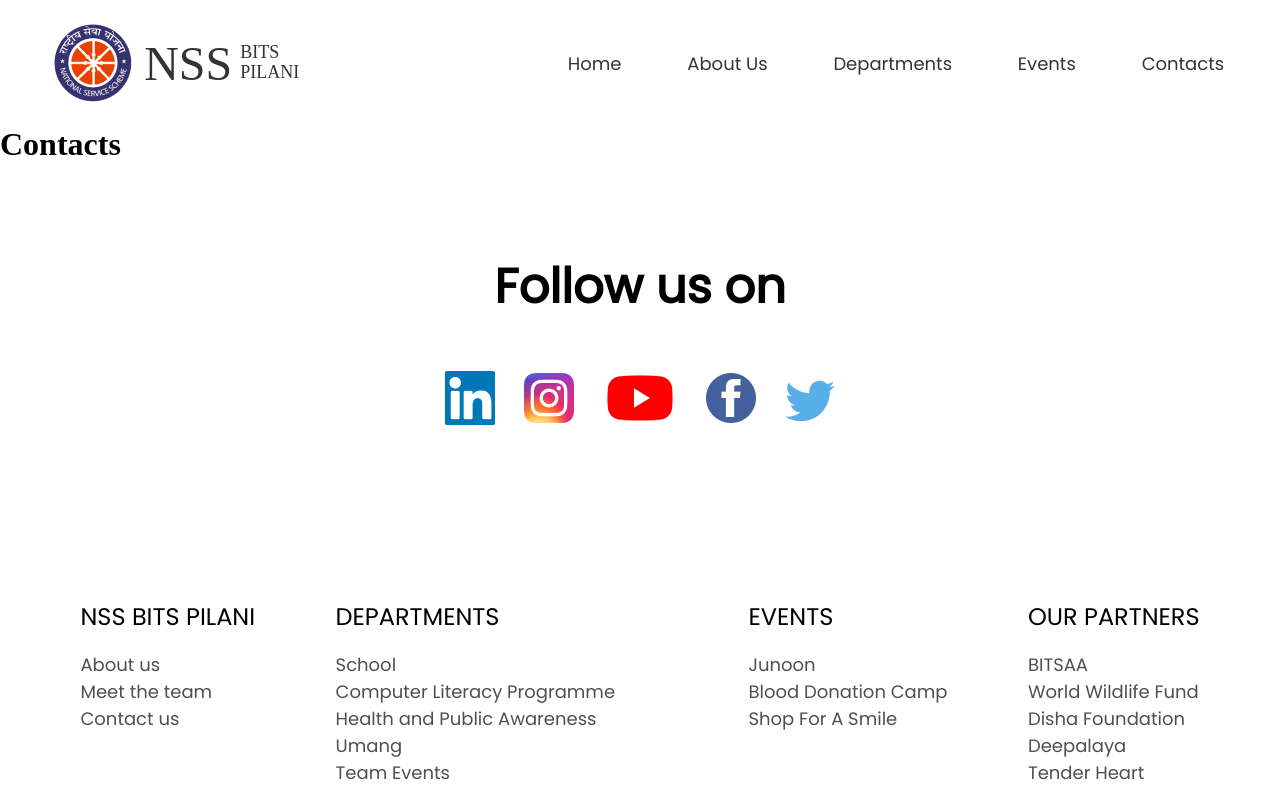
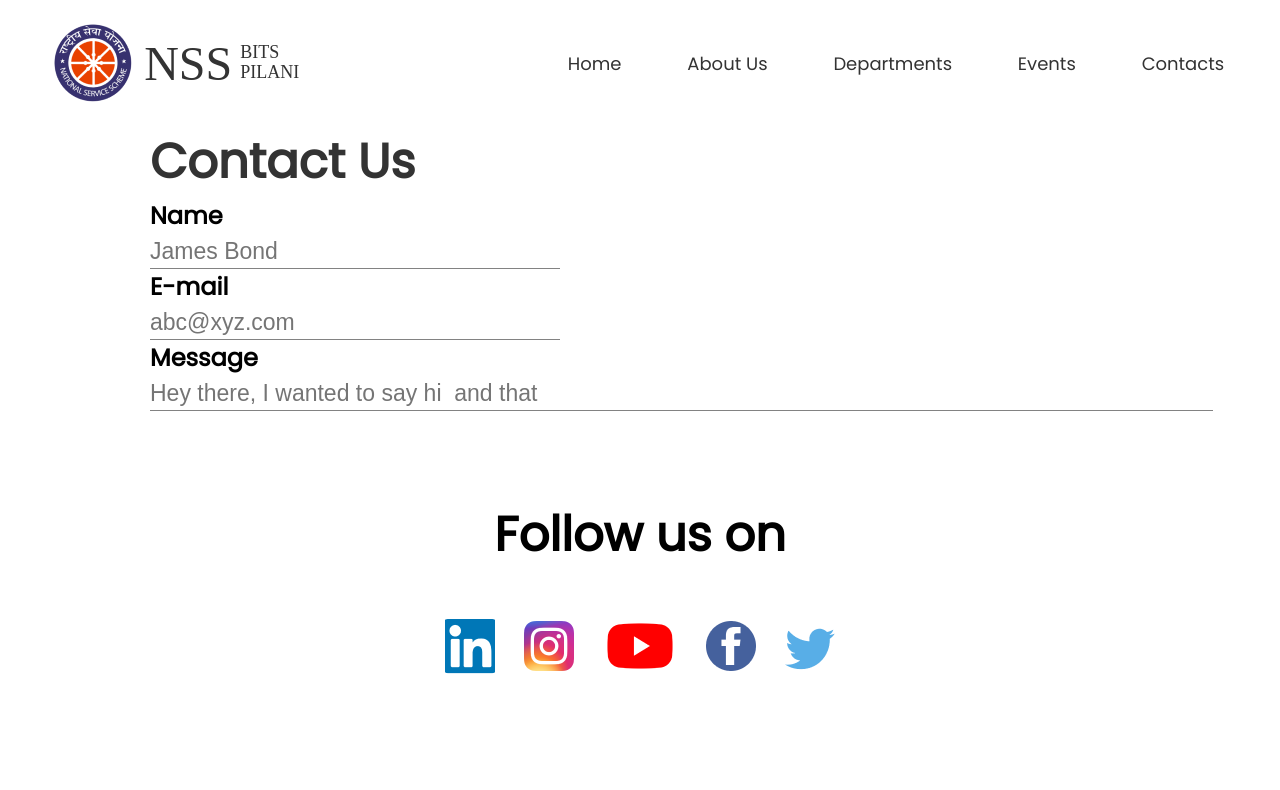
Before and after one commit to NSS-BITS-Pilani/NSSrevamp, a React (Create React App) app: page /contacts in a window 1280 px wide. Shown: the top 790 px of the page. Built offline with nearby package versions, Linux system fonts and the light colour scheme.

Commit message:
Added basic elements of contacts component

```diff
--- a/src/Components/Contacts/contacts.js
+++ b/src/Components/Contacts/contacts.js
@@ -1,8 +1,32 @@
 import React from 'react';
-import "./contacts.scss";
+import classes from "./contacts.scss";
 
 const contacts = () => {
-    return <h1>Contacts</h1>
+    return (
+        <div className={`${classes.container} container`}>
+            <form action="#">
+                <h1>Contact Us</h1>
+                <label for="name">
+                    <div className={`${classes.inputHead} inputHead`}>
+                        Name
+                    </div>
+                </label>
+                <input type="text" id="name" name="name" placeholder="James Bond" />
+                <label for="email">
+                    <div className={`${classes.inputHead} inputHead`}>
+                        E-mail
+                    </div>
+                </label>
+                <input type="text" id="email" name="email" placeholder="abc@xyz.com" />
+                <label for="fname">
+                    <div className={`${classes.inputHead} inputHead`}>
+                        Message
+                    </div>
+                </label>
+                <input type="text" id="message" name="message" placeholder="Hey there, I wanted to say hi  and that "/>
+            </form>
+        </div>
+    );
 }
 
 export default contacts;
--- a/src/Components/Contacts/contacts.scss
+++ b/src/Components/Contacts/contacts.scss
@@ -0,0 +1,37 @@
+.container {
+  margin-left: 9.375rem;
+
+  font-family: Poppins;
+  font-style: normal;
+  font-weight: normal;
+
+  form {
+    h1 {
+      font-weight: bold;
+      font-size: 3rem;
+      line-height: 4.5rem;
+      /* identical to box height */
+
+      color: #333333;
+    }
+    .inputHead {
+      font-weight: bold;
+      font-size: 1.5rem;
+      line-height: 2.25rem;
+
+      color: #000000;
+    }
+    input {
+      font-size: 1.4375rem;
+      line-height: 2.125rem;
+
+      color: #828282;
+      border: none;
+      border-bottom: 1px solid #828282;
+      width: 25.625rem;
+    }
+    #message {
+      width: 66.4375rem;
+    }
+  }
+}
--- a/src/Components/Departments/departments.js
+++ b/src/Components/Departments/departments.js
@@ -41,8 +41,14 @@ const departments = () => {
                 <h2>WORKING:</h2>
                 <p>
                     NSS School facilitates the education of almost 100 students of classes 1-12. To bring about a deeper development of children, we push for a closer bond between the mentor and student by maintaining a 1:2 ratio of volunteers to students, by facilitating home visits of students by the volunteers and by Parent Volunteer meets.
+                </p>
+                <p>
                     To bring about an overall development of students, School also organises events Udaan and Sports Day to inculcate and promote cultural spirit and sportsmanship among the students. These events are wholly organised by the first year recruits of NSS giving them management expertise and chance to bond deeper with the students.
+                </p>
+                <p>
                     NSS School has also started programs for English improvement called English Learning Program and for competitive exams preparation called UNNATI. We also have a program for preparing students for the prestigious Jawahar Navodaya schools. These programs aim to give the children a better base for future development.
+                </p>
+                <p>
                     More importantly, School aims to generate a mentor-student relation between volunteers and students. Home visits, occasional workshops, festival celebration, birthday celebrations and different cultural and sports events are all key components of this endeavour. Over the years, many students and volunteers alike have left school with a deep place in their hearts for each other.
                 </p>
             </div>
--- a/src/Components/Departments/departments.scss
+++ b/src/Components/Departments/departments.scss
@@ -1,7 +1,7 @@
 .contentBody {
   display: grid;
   grid-template-columns: 2fr 8fr;
-  margin-right: 5.5625rem;
+  margin: 0.75rem 5.5625rem 0rem 4.125rem;
   grid-column-gap: 1.875rem;
 
   font-family: Poppins;
@@ -12,7 +12,9 @@
     display: grid;
     grid-template-rows: repeat(8, 1fr);
     height: max-content;
+    padding-top: 3.0625rem;
     button {
+      text-align: left;
       font-weight: 500;
       font-size: 1.5rem;
       line-height: 2.25rem;
--- a/src/Components/Events/events.scss
+++ b/src/Components/Events/events.scss
@@ -1,7 +1,7 @@
 .mainBody {
   display: grid;
   grid-template-columns: 2fr 8fr;
-  margin-right: 5.5625rem;
+  margin: 0.75rem 5.5625rem 0rem 4.125rem;
   grid-column-gap: 1.875rem;
 
   font-family: Poppins;
@@ -12,7 +12,9 @@
     display: grid;
     grid-template-rows: repeat(8, 1fr);
     height: max-content;
+    padding-top: 3.0625rem;
     button {
+      text-align: left;
       font-weight: 500;
       font-size: 1.5rem;
       line-height: 2.25rem;
```
Also changed, not shown: src/Components/Contacts/index.html (added).
